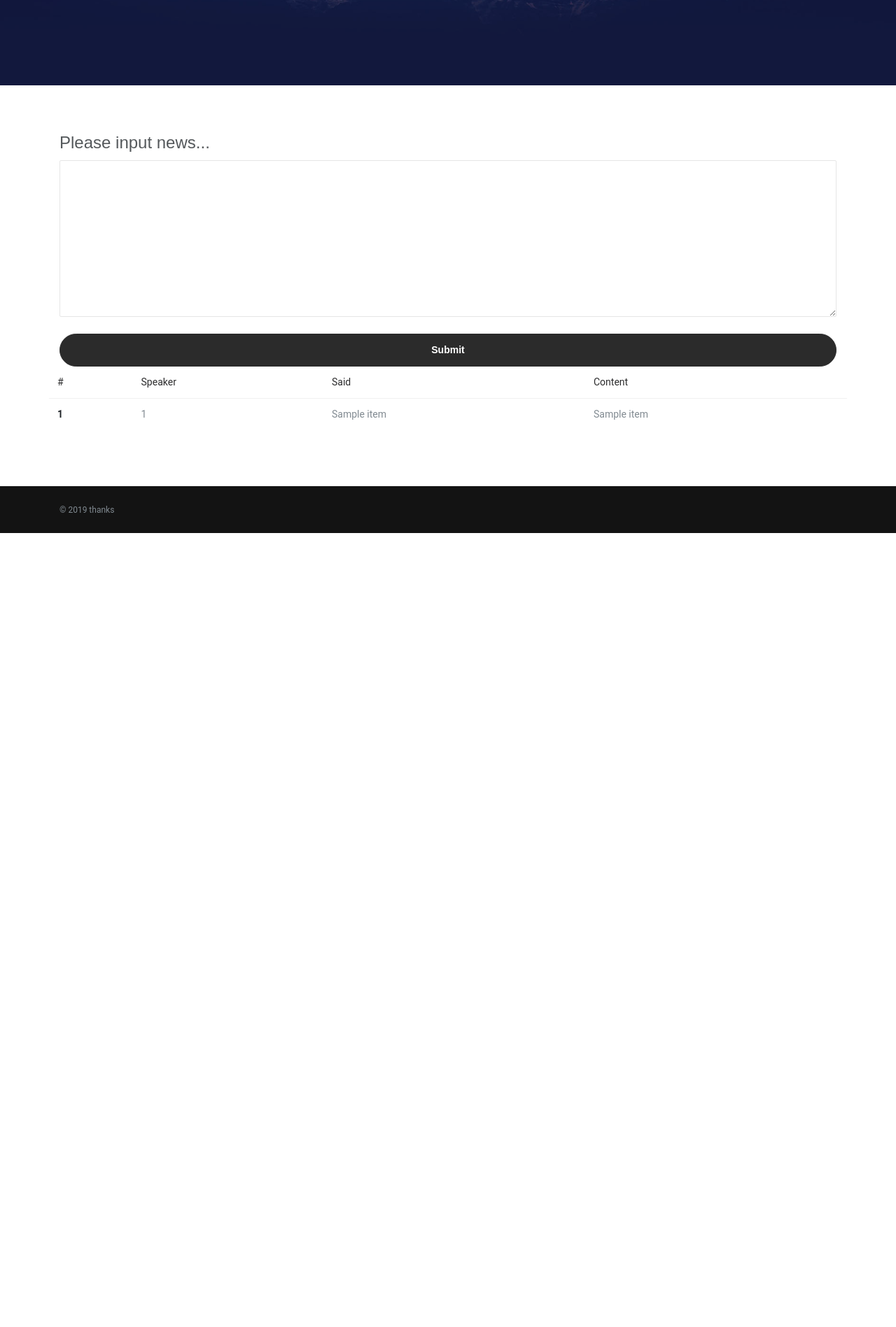
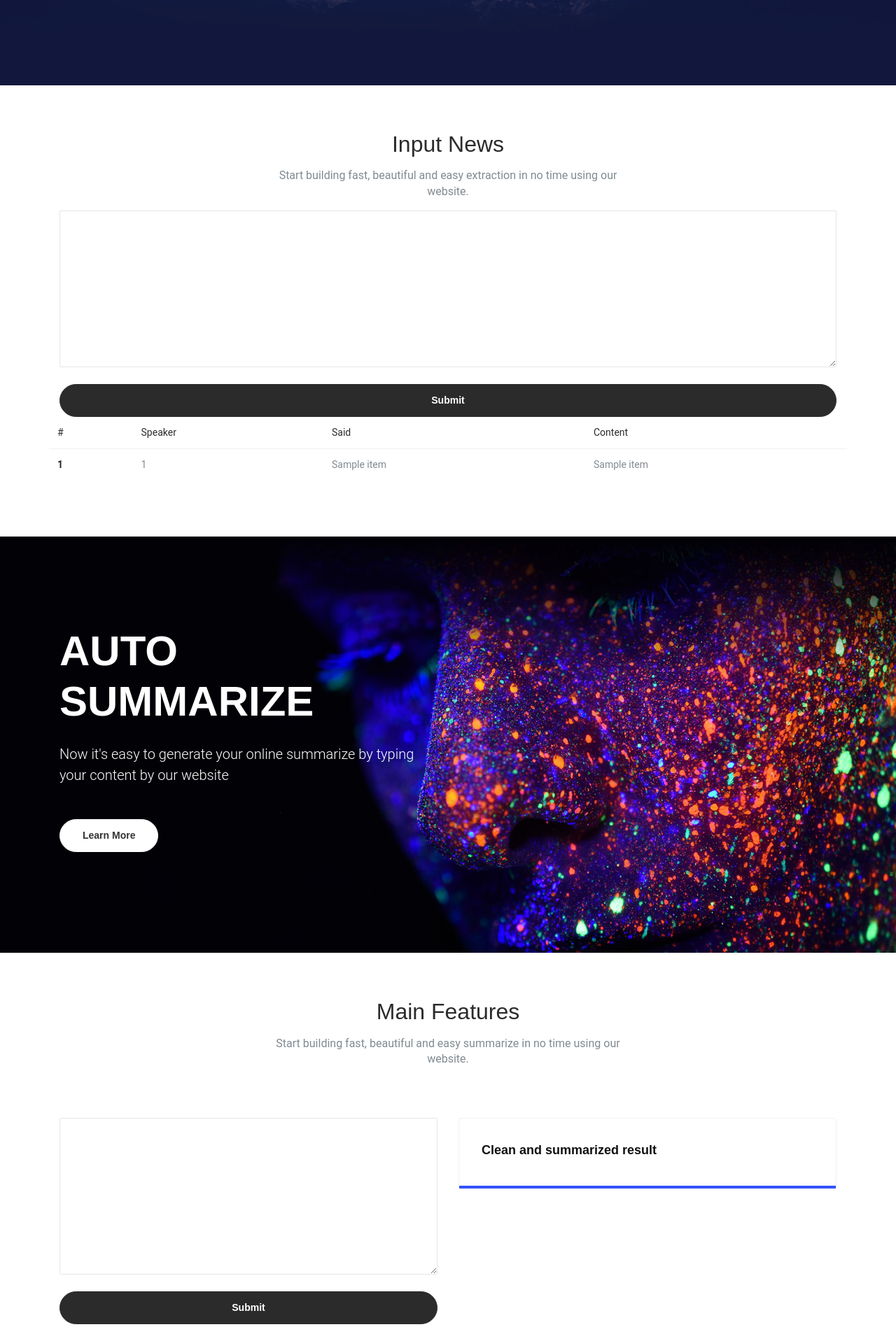
Before and after one commit to MingDuoLin/News-speech-extraction, a Flask app: template templates/index.html in a window 1280 px wide. Shown: the part 610-2507 px from the top of the page at 70% size. Before the commit the page ends 1372 px from the top, so only its background shows below. Run offline with Flask 3, Linux system fonts and the light colour scheme; the template is opened without the code that fills it: most values are stand-ins (such as "Sample title", 1, 10 or a date in 2020); some libraries are stand-ins or nearby versions.

Commit message:
add autosummarizaiton

```diff
--- a/app.py
+++ b/app.py
@@ -15,7 +15,7 @@ if __name__ == '__main__':
     # host 参数指定为 '0.0.0.0' 可以让别的机器访问你的代码
     config = dict(
         debug=True,
-        host='127.0.0.1',
-        port=2000,
+        host='0.0.0.0',
+        port=6060,
     )
     app.run(**config)
--- a/templates/index.html
+++ b/templates/index.html
@@ -4,8 +4,23 @@
     <section class="slice sct-color-1">
         <div class="container">
             <div class="row">
+                <div class="col-12">
+                    <div class="section-title section-title--style-1 text-center mb-2">
+                        <h3 class="section-title-inner heading-2 strong-500 text-capitalize">
+                            Input news
+                        </h3>
+                        <span class="section-title-delimiter clearfix d-none"></span>
+                    </div>
+
+                    <span class="clearfix"></span>
+
+                    <div class="fluid-paragraph fluid-paragraph-sm text-center">
+                        <p class="text-lg c-gray-light">Start building fast, beautiful and easy extraction in no time using our website.</p>
+                    </div>
+                </div>
+            </div>
+            <div class="row">
                 <div class="col-md-12">
-                <h4 class="p-t-10"><span class="font-weight-500">Please input news...</span></h4>
                     <div class="m-b-20">
                         <textarea class="form-control m-b-12" rows="10"></textarea>
                         <button class="btn btn-styled btn-block btn-base-4 btn-circle mt-4"
@@ -35,6 +50,79 @@
                     {% endfor %}
                     </tbody>
                 </table>
+            </div>
+        </div>
+    </section>
+    <section class="slice-xl has-bg-cover bg-size-cover sct-color-1"
+             style="background-image: url({{ base_url() }}/images/img-42.jpg);">
+        <div class="container">
+            <div class="row">
+                <div class="col-lg-6">
+                    <h2 class="heading heading-xl c-white strong-600 text-uppercase line-height-1_2">
+                        Auto<br>
+                        Summarize
+                    </h2>
+                    <div class="">
+                        <p class="lead c-white mt-4">
+                            Now it's easy to generate your online summarize by typing your content by our website
+                        </p>
+
+                        <div class="btn-container mt-5">
+                            <a href="#summarize_result" class="btn btn-styled btn-white btn-circle strong-600">Learn
+                                more</a>
+                        </div>
+                    </div>
+                </div>
+            </div>
+        </div>
+    </section>
+
+    <section class="slice sct-color-1">
+        <div class="container">
+            <div class="row">
+                <div class="col-12">
+                    <div class="section-title section-title--style-1 text-center mb-2">
+                        <h3 class="section-title-inner heading-2 strong-500 text-capitalize">
+                            Main features
+                        </h3>
+                        <span class="section-title-delimiter clearfix d-none"></span>
+                    </div>
+
+                    <span class="clearfix"></span>
+
+                    <div class="fluid-paragraph fluid-paragraph-sm text-center">
+                        <p class="text-lg c-gray-light">Start building fast, beautiful and easy summarize in no time
+                            using our website.</p>
+                    </div>
+                </div>
+            </div>
+
+            <span class="space-xs-lg"></span>
+
+            <div class="row-wrapper">
+                <div class="row cols-xs-space cols-sm-space cols-md-space">
+                    <div class="col-lg-6">
+                        <div class="m-b-20">
+                            <textarea class="form-control m-b-12" rows="10"></textarea>
+                            <button class="btn btn-styled btn-block btn-base-4 btn-circle mt-4"
+                                    onclick="submit_summarize($(this))"><span class="">Submit</span>
+                            </button>
+                        </div>
+                    </div>
+
+                    <div class="col-lg-6">
+                        <div class="feature feature--boxed-border active">
+                            <div class="icon-block icon-block--style-1-v2">
+
+                                <h3 class="heading heading-5 strong-600">Clean and summarized result</h3>
+                                <div id="summarize_result"><p>
+
+                                </p></div>
+
+                            </div>
+                        </div>
+                    </div>
+                </div>
             </div>
         </div>
     </section>
@@ -79,5 +167,35 @@
                 btn[method](oldLabel);
             }, 'json');
         }
+
+        function submit_summarize(btn) {
+            if (btn.is(".doing")) {
+                return;
+            }
+            var con = window.confirm("Confirm Submission？");
+            if (!con) {
+                return false;
+            }
+
+            btn.addClass("doing");
+            var method = btn.is("input") ? "val" : "text";
+            var oldLabel = btn[method]();
+            btn[method](oldLabel + "...");
+
+            $.post("/summarize", {
+                "content": btn.prev("textarea").val()
+            }, function (result) {
+                if (result.success) {
+                    showSuccess(result.message);
+                    var ele = document.getElementById('summarize_result');
+                    var text = "<p>" + result.data + "</p>";
+                    ele.innerHTML = text;
+                } else {
+                    showError(result.message)
+                }
+                btn.removeClass("doing");
+                btn[method](oldLabel);
+            }, 'json');
+        }
     </script>
 {% endblock %}
```
Also changed, not shown: utils/AutoSummarization.py (added, +131 -0 lines), views/main.py (+17 -0 lines), static/images/img-42.jpg (added), 1 other file. Lines whose indentation alone changed are shown as unchanged.
